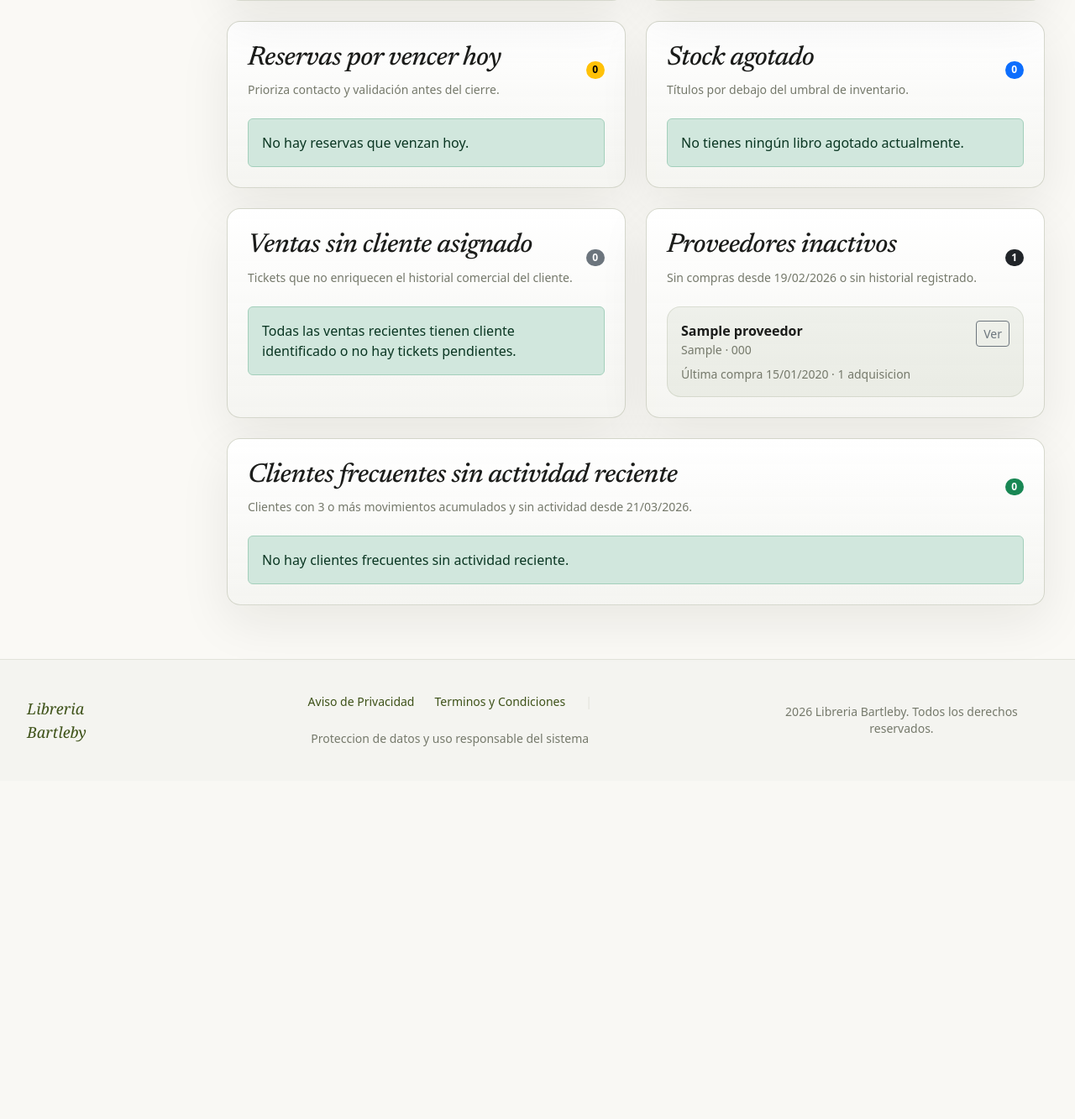
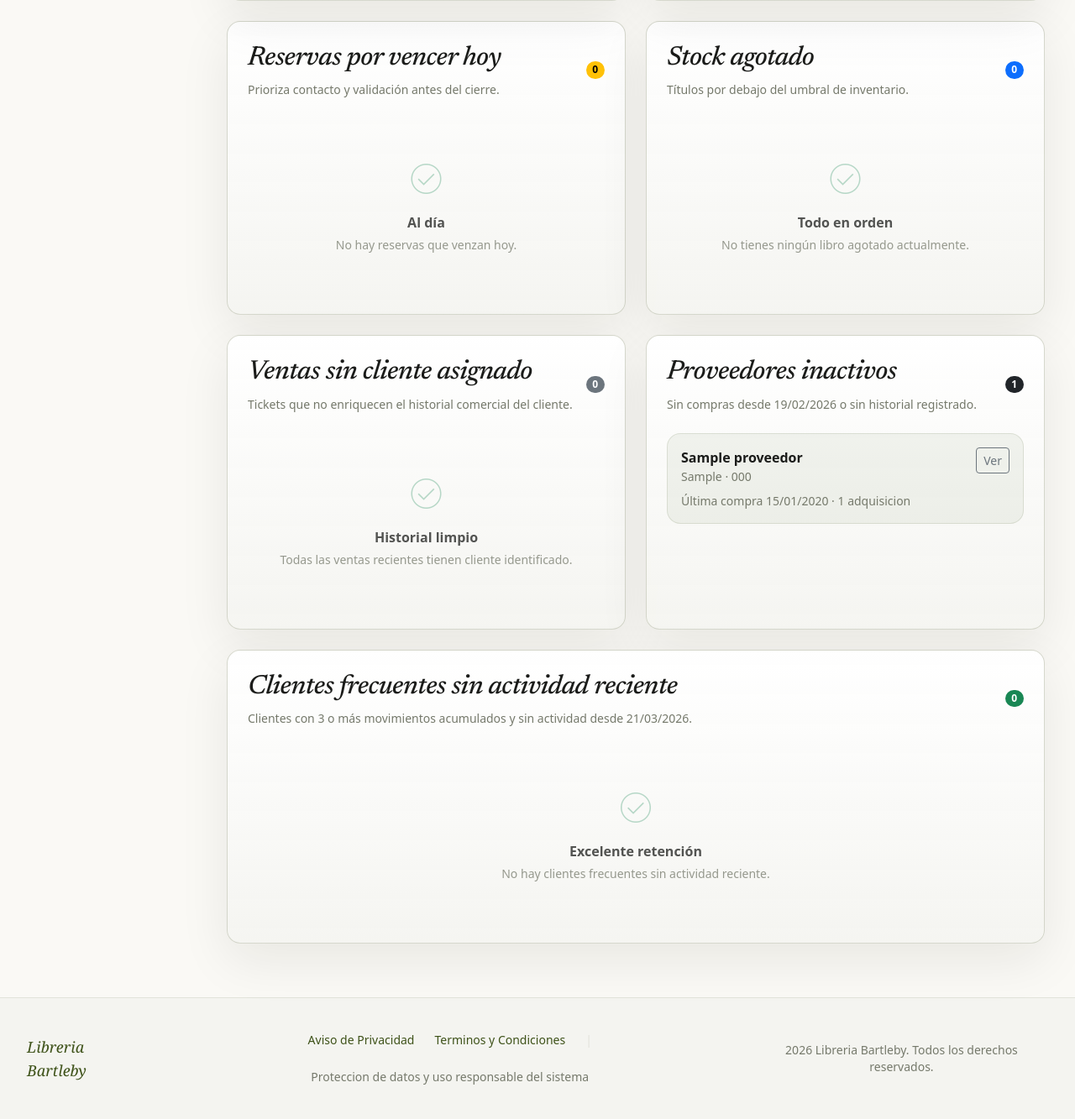
Before and after one commit to Angixs-zz/libreria_bartleby, a Django app: page /reportes/alertas/ in a window 1280 px wide. Shown: the part 863-2196 px from the top of the page at 84% size. Before the commit the page ends 1752 px from the top, so only its background shows below. Run offline with Django 5.2, Linux system fonts and the light colour scheme; a user stored in the database is signed in; tables that the repository leaves empty hold one stand-in row (values such as "Sample post"); some libraries are stand-ins or nearby versions.

Commit message:
Se corrige y mejora la estetica de la ventana de reportes

```diff
--- a/reportes/templates/reportes/centro_alertas.html
+++ b/reportes/templates/reportes/centro_alertas.html
@@ -220,7 +220,11 @@
                                 </div>
                             </div>
                         {% empty %}
-                            <div class="alert alert-success mb-0">No hay reservas que venzan hoy.</div>
+                            <div class="d-flex flex-column align-items-center justify-content-center py-5 text-center h-100 opacity-75">
+                                <span class="material-symbols-outlined mb-3" style="font-size: 3rem; color: rgba(25, 135, 84, 0.4); font-variation-settings: 'wght' 200;">check_circle</span>
+                                <p class="fw-semibold mb-1" style="color: var(--text);">Al día</p>
+                                <p class="small mb-0" style="color: var(--text-muted);">No hay reservas que venzan hoy.</p>
+                            </div>
                         {% endfor %}
                     </div>
                 </div>
@@ -253,7 +257,11 @@
                                 </div>
                             </div>
                         {% empty %}
-                            <div class="alert alert-success mb-0">No tienes ningún libro agotado actualmente.</div>
+                            <div class="d-flex flex-column align-items-center justify-content-center py-5 text-center h-100 opacity-75">
+                                <span class="material-symbols-outlined mb-3" style="font-size: 3rem; color: rgba(25, 135, 84, 0.4); font-variation-settings: 'wght' 200;">check_circle</span>
+                                <p class="fw-semibold mb-1" style="color: var(--text);">Todo en orden</p>
+                                <p class="small mb-0" style="color: var(--text-muted);">No tienes ningún libro agotado actualmente.</p>
+                            </div>
                         {% endfor %}
                     </div>
                 </div>
@@ -289,7 +297,11 @@
                                 </div>
                             </div>
                         {% empty %}
-                            <div class="alert alert-success mb-0">Todas las ventas recientes tienen cliente identificado o no hay tickets pendientes.</div>
+                            <div class="d-flex flex-column align-items-center justify-content-center py-5 text-center h-100 opacity-75">
+                                <span class="material-symbols-outlined mb-3" style="font-size: 3rem; color: rgba(25, 135, 84, 0.4); font-variation-settings: 'wght' 200;">check_circle</span>
+                                <p class="fw-semibold mb-1" style="color: var(--text);">Historial limpio</p>
+                                <p class="small mb-0" style="color: var(--text-muted);">Todas las ventas recientes tienen cliente identificado.</p>
+                            </div>
                         {% endfor %}
                     </div>
                 </div>
@@ -327,7 +339,11 @@
                                 </div>
                             </div>
                         {% empty %}
-                            <div class="alert alert-success mb-0">No hay proveedores inactivos bajo el criterio actual.</div>
+                            <div class="d-flex flex-column align-items-center justify-content-center py-5 text-center h-100 opacity-75">
+                                <span class="material-symbols-outlined mb-3" style="font-size: 3rem; color: rgba(25, 135, 84, 0.4); font-variation-settings: 'wght' 200;">check_circle</span>
+                                <p class="fw-semibold mb-1" style="color: var(--text);">Todo al corriente</p>
+                                <p class="small mb-0" style="color: var(--text-muted);">No hay proveedores inactivos bajo el criterio actual.</p>
+                            </div>
                         {% endfor %}
                     </div>
                 </div>
@@ -372,7 +388,11 @@
                             </div>
                         {% empty %}
                             <div class="col-12">
-                                <div class="alert alert-success mb-0">No hay clientes frecuentes sin actividad reciente.</div>
+                                <div class="d-flex flex-column align-items-center justify-content-center py-5 text-center h-100 opacity-75">
+                                    <span class="material-symbols-outlined mb-3" style="font-size: 3rem; color: rgba(25, 135, 84, 0.4); font-variation-settings: 'wght' 200;">check_circle</span>
+                                    <p class="fw-semibold mb-1" style="color: var(--text);">Excelente retención</p>
+                                    <p class="small mb-0" style="color: var(--text-muted);">No hay clientes frecuentes sin actividad reciente.</p>
+                                </div>
                             </div>
                         {% endfor %}
                     </div>
```
